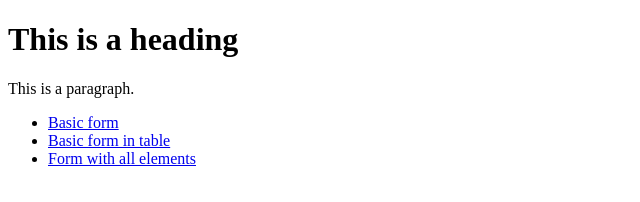
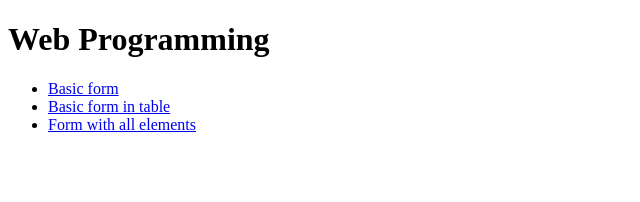
Before and after one commit to billasreenu/WebProgramming, a plain HTML site: page index.html in a window 1280 px wide. Shown: the whole page, without its empty margins (0-640 px from the left). Drawn offline with Linux system fonts and the light colour scheme.

Commit message:
updated file

```diff
--- a/index.html
+++ b/index.html
@@ -6,9 +6,7 @@
 </head>
 
 <body>
-    <h1>This is a heading</h1>
-    <p>This is a paragraph.</p>
-
+    <h1>Web Programming</h1>
 
     <ul>
         <li><a href="html5/form.html">Basic form </a></li>
```
